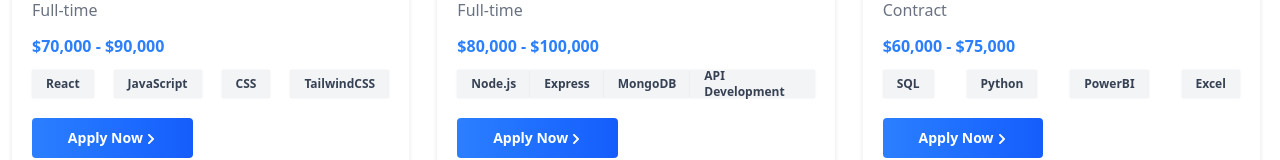
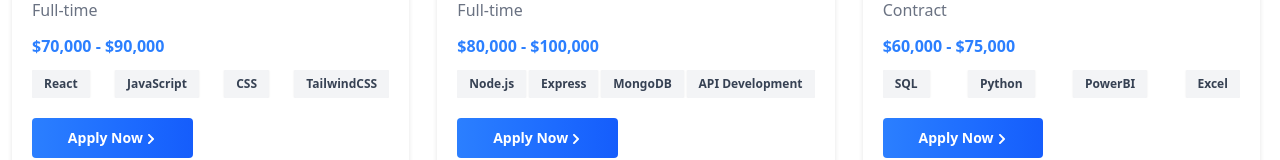
Before and after one commit to webfyredev/WorkSphere, a React (Vite) app: page /jobs in a window 1280 px wide. Shown: the part 650-810 px from the top of the page. Built offline with nearby package versions, Linux system fonts and the light colour scheme.

Commit message:
Progress on the Job Page

```diff
--- a/src/pages/jobs.jsx
+++ b/src/pages/jobs.jsx
@@ -21,7 +21,7 @@ export default function Jobs(){
                 Browse top tech roles tailored for developers, designers, analysts, and more.
             </motion.p>
 
-             <div className="w-full h-auto grid grid-cols-1 sm:grid-cols-2 md:grid-cols-3 gap-5 p-3">
+             <motion.div {...scrollLeft} className="w-full h-auto grid grid-cols-1 sm:grid-cols-2 md:grid-cols-3 gap-5 p-3">
                 {jobs.map((data, index) =>(
                     <motion.div {...CardHover} className="w-[98%] h-auto p-5 flex flex-col shadow-[0_0_5px_rgba(0,0,0,0.1)] rounded-md">
                         <Link to="#">
@@ -30,10 +30,10 @@ export default function Jobs(){
                         <p className="text-gray-500 mb-3">{data.company} . {data.location}</p>
                         <p className="text-gray-500 mb-3">{data.type}</p>
                         <p className=" mb-3 font-semibold   text-blue-500">{data.salary}</p>
-                        <div className="w-full h-auto mb-3">
+                        <div className="w-[80%] md:w-full h-auto mb-3 overflow-hidden">
                             <ul className="flex flex-row justify-between items-center">
                                 {data.skills.map((skills, index) =>(
-                                    <motion.li key={index} className="text-xs px-3.5 h-7 flex items-center rounded-xs bg-gray-100 text-gray-700 shadow-[0_0_2px_rgba(0,0,0,0.1)] font-semibold hover:bg-linear-to-r from-blue-500 to-blue-600 cursor-pointer hover:text-white">
+                                    <motion.li key={index} className="text-xs md:text-[12px] px-3 sm:px-2 sm:text-[10px] md:px-3 h-7 flex items-center rounded-xs bg-gray-100 text-gray-700 shadow-[0_0_2px_rgba(0,0,0,0.1)] font-semibold hover:bg-linear-to-r from-blue-500 to-blue-600 cursor-pointer hover:text-white">
                                         {skills}
                                     </motion.li>
                                 ))}
@@ -43,7 +43,7 @@ export default function Jobs(){
                         <p className="text-gray-500 text-[10px] w-full h-6 flex justify-end">Posted: {data.posted}</p>
                     </motion.div>
                 ))}
-             </div>
+             </motion.div>
             <Footer />
         </>
     )
```
